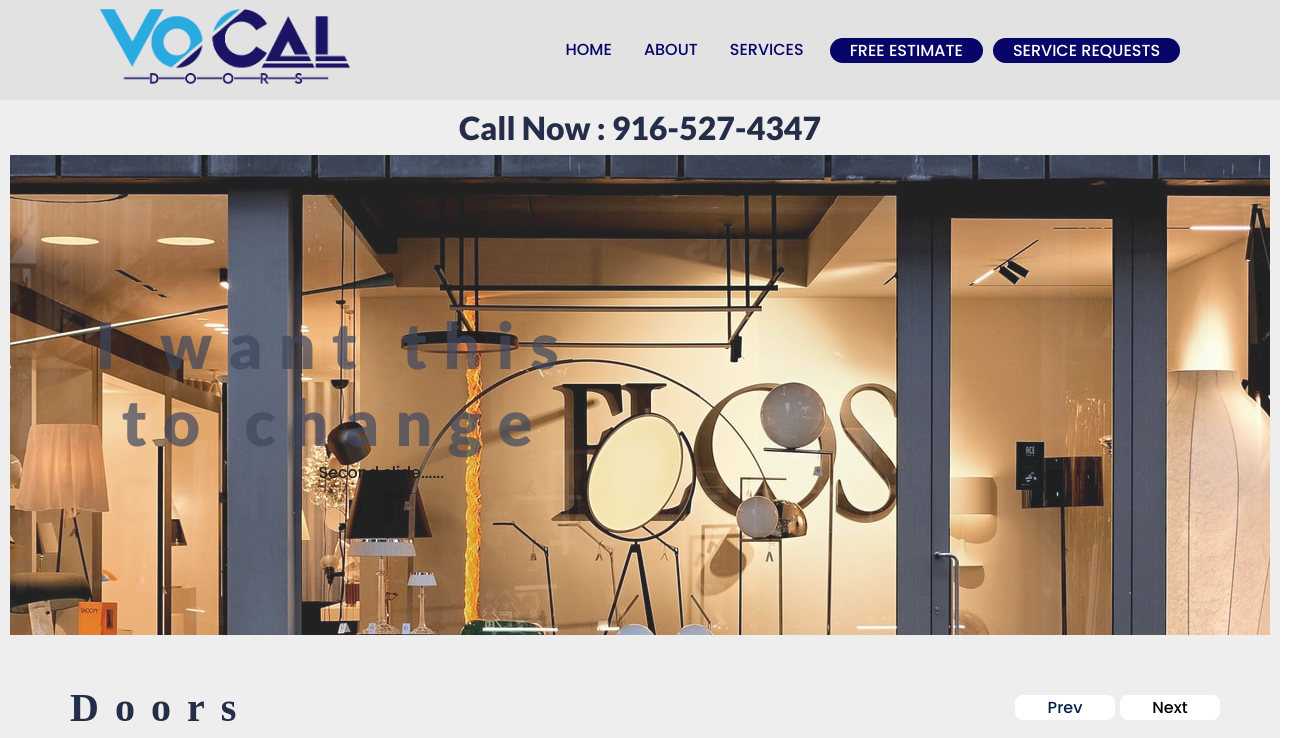
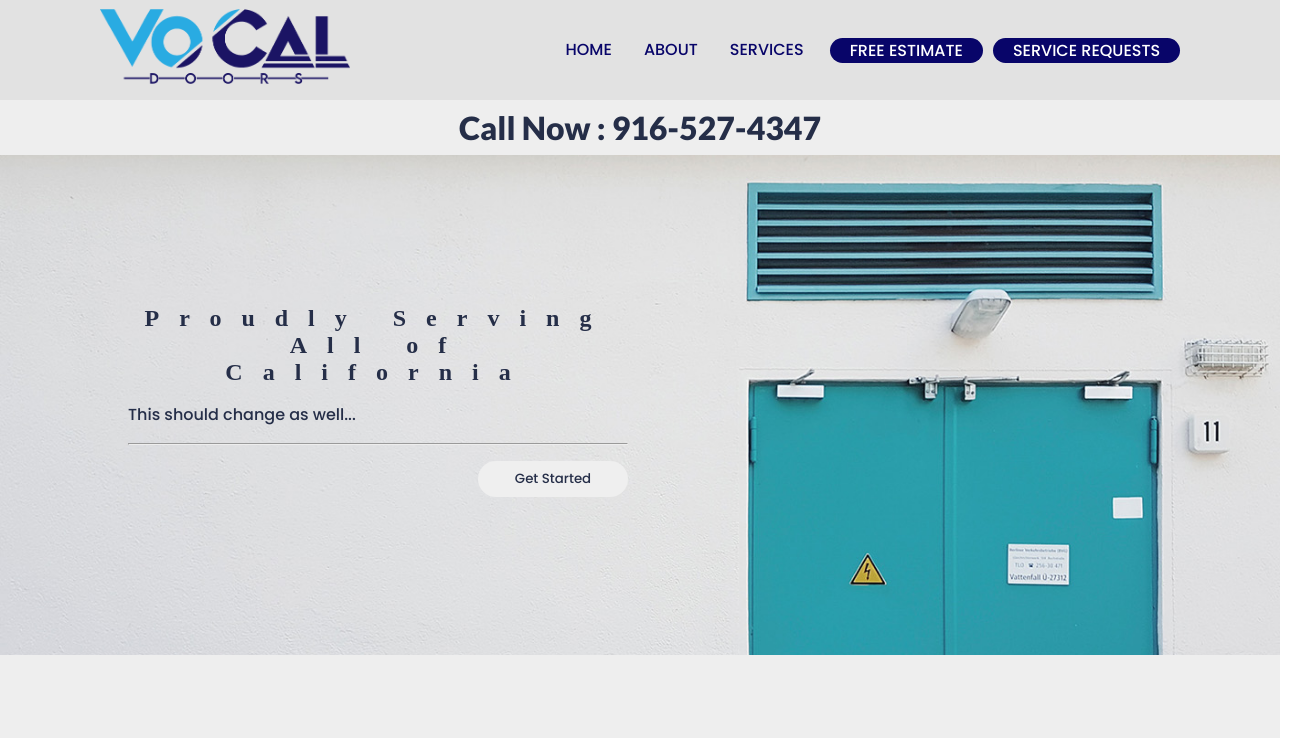
Before and after one commit to enakagawa21/vocal, a React (Create React App) app: page / in a window 1280 px wide. Shown: the top 738 px of the page, 1305 px wide, since content can reach past the window. Built offline with nearby package versions, Linux system fonts and the light colour scheme; a web font is replaced by a local one.

Commit message:
hero content added

```diff
--- a/src/App.js
+++ b/src/App.js
@@ -1,7 +1,7 @@
 import Hero from '../src/components/hero/Hero'
 import './App.css';
 import Navbar from './components/navbar/Navbar';
-import CardDisplay from './components/cards/CardDisplay'
+// import CardDisplay from './components/cards/CardDisplay'
 import Footer from './components/footer/Footer';
 import Form from './components/form/Form';
 import Doors from './components/doors/Doors'
@@ -13,7 +13,7 @@
 
 <Navbar />
 <Callnow />
-<Hero id='#' />
+<Hero id='#' /><br></br>
 {/* <CardDisplay id='about' /> */}
 <Doors id='servcices'/>
 <Form id='contact' />
--- a/src/components/hero/Hero.css
+++ b/src/components/hero/Hero.css
@@ -1,4 +1,70 @@
-.hero-container {
+.hero-slider {
+  width: 100%;
+  height: 500px;
+  position: relative;
+  overflow: hidden;
+}
+.slide {
+  position: absolute;
+  top: 0;
+  left: 0;
+  width: 100%;
+  height: 100%;
+  opacity: 0;
+  transform: translateX(-50%);
+  transition: all 0.5s ease;
+}
+
+.current {
+  opacity: 1;
+  transform: translateX(0);
+}
+.content {
+  display: flex;
+  flex-direction: column;
+  z-index: 2;
+  position: absolute;
+  top: 10%;
+  left: 10%;
+  transform: translate(0% -50%);
+  animation: slide-up 2s ease 0.25s;
+  animation-fill-mode: forwards;
+  visibility: hidden;
+}
+
+@keyframes slide-up {
+  0% {
+    opacity: 0;
+    top: 10%;
+  }
+  100% {
+    opacity: 1;
+    visibility: visible;
+    top: 30%;
+  }
+}
+.content * {
+  color: #252e48;
+  width: 500px;
+  margin-bottom: 1rem;
+}
+.content h1 {
+  font-size: 1.5rem;
+}
+@media screen and (min-width: 600px) {
+  .slide img {
+    width: 100%;
+  }
+}
+.btn {
+  text-align: center;
+  width: 150px;
+  align-self: flex-end;
+  cursor: pointer;
+}
+
+/*  */
+/* .hero-container {
   display: flex !important;
   flex-direction: column;
   justify-content: center;
@@ -37,4 +103,4 @@
   width: 50%;
   text-align: center;
   z-index: 3;
-}
+} */
--- a/src/components/hero/Hero.js
+++ b/src/components/hero/Hero.js
@@ -1,45 +1,86 @@
-import React from "react";
+import { useState } from "react";
+import "./Hero.css";
+import { heroData } from "./HeroData";
+import { AiOutlineArrowLeft, AiOutlineArrowRight } from "react-icons/ai";
 
-import "./Hero.css";
-
-import Slider from "react-slick";
-import { useRef } from "react";
-import { heroData } from "./HeroData";
-
-function Hero() {
-  const settings = {
-    dots: false,
-    infinite: true,
-    slidesToShow: 1,
-    slidesToScroll: 1,
-    speed: 5000,
-    autoplay: true,
-    fade: true,
-    variableWidth: false,
-    arrows: true,
-    pauseOnHover: false,
-  };
-
-  const heroSliderRef = useRef(null);
-  console.log(heroSliderRef.current);
+const Hero = () => {
+  const [currentSlide, setcurrentSlide] = useState(0);
 
   return (
-    <div>
-      <Slider ref={heroSliderRef} {...settings}>
-        {heroData.map((item) => (
-          <div className='hero-container'>
-            <div className='hero-text-wrapper'>
-              <h2 className='hero-title'>{item.title}</h2>
-              <p className='hero-tagLine'>{item.tagLine}</p>
-            </div>
-            <div className='hero-img>'>
-              <img src={item.linkImg} />
-            </div>
+    <div className='hero-slider'>
+      {heroData.map((slide, index) => {
+        return (
+          <div
+            className={index === currentSlide ? "slide current" : "slide"}
+            key={slide.id}>
+            {index === currentSlide && (
+              <div>
+                <img src={slide.linkImg} alt={slide.alt} />
+                <div className='content'>
+                  <h1>{slide.title}</h1>
+                  <p>{slide.description}</p>
+                  <hr />
+                  <button className='btn'>Get Started</button>
+                </div>
+              </div>
+            )}
           </div>
-        ))}
-      </Slider>
+        );
+      })}
     </div>
   );
-}
+};
+export default Hero;
 
-export default Hero;
+//
+//
+//
+//
+
+// slider using react slick
+
+// import React from "react";
+
+// import "./Hero.css";
+
+// import Slider from "react-slick";
+// import { useRef } from "react";
+// import { heroData } from "./HeroData";
+
+// function Hero() {
+//   const settings = {
+//     dots: false,
+//     infinite: true,
+//     slidesToShow: 1,
+//     slidesToScroll: 1,
+//     speed: 5000,
+//     autoplay: true,
+//     fade: true,
+//     variableWidth: false,
+//     arrows: true,
+//     pauseOnHover: false,
+//   };
+
+//   const heroSliderRef = useRef(null);
+//   console.log(heroSliderRef.current);
+
+//   return (
+//     <div>
+//       <Slider ref={heroSliderRef} {...settings}>
+//         {heroData.map((item) => (
+//           <div className='hero-container' key="id">
+//             <div className='hero-text-wrapper'>
+//               <h2 className='hero-title' key="title">{item.title}</h2>
+//               <p className='hero-tagLine'>{item.tagLine}</p>
+//             </div>
+//             <div className='hero-img>'>
+//               <img src={item.linkImg} />
+//             </div>
+//           </div>
+//         ))}
+//       </Slider>
+//     </div>
+//   );
+// }
+
+// export default Hero;
--- a/src/components/hero/HeroData.js
+++ b/src/components/hero/HeroData.js
@@ -1,20 +1,20 @@
 export const heroData = [
   {
-        id:1,
-        title: 'Proudly Serving All of California',
-        tagLine: 'This should change as well...',
-        linkImg: 'images/blue-door.jpg',
+    id: 1,
+    title: "Proudly Serving All of California",
+    description: "This should change as well...",
+    linkImg: "images/blue-door.jpg",
   },
   {
-        id:2,
-        title: 'I want this to change',
-        tagLine: 'Second slide......',
-        linkImg: 'images/img-5.jpg',
+    id: 2,
+    title: "I want this to change",
+    description: "Second slide......",
+    linkImg: "images/img-5.jpg",
   },
   {
-        id:3,
-        title: 'this is now changing',
-        tagLine: 'changing one slide at at time...',
-        linkImg: 'images/img-1.jpg',
+    id: 3,
+    title: "this is now changing",
+    description: "changing one slide at at time...",
+    linkImg: "images/img-1.jpg",
   },
-]
+];
```
Lines whose indentation alone changed are shown as unchanged.
